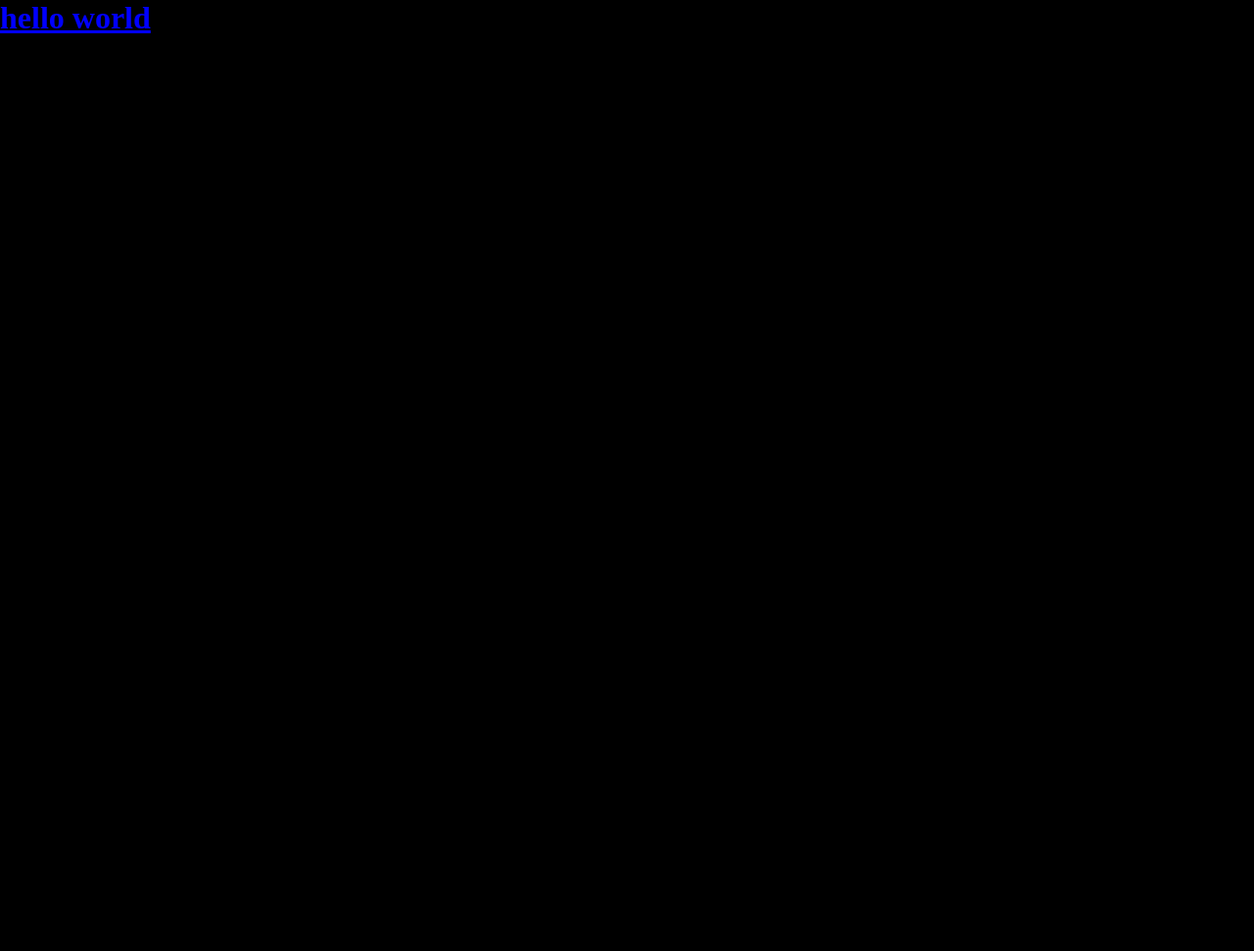
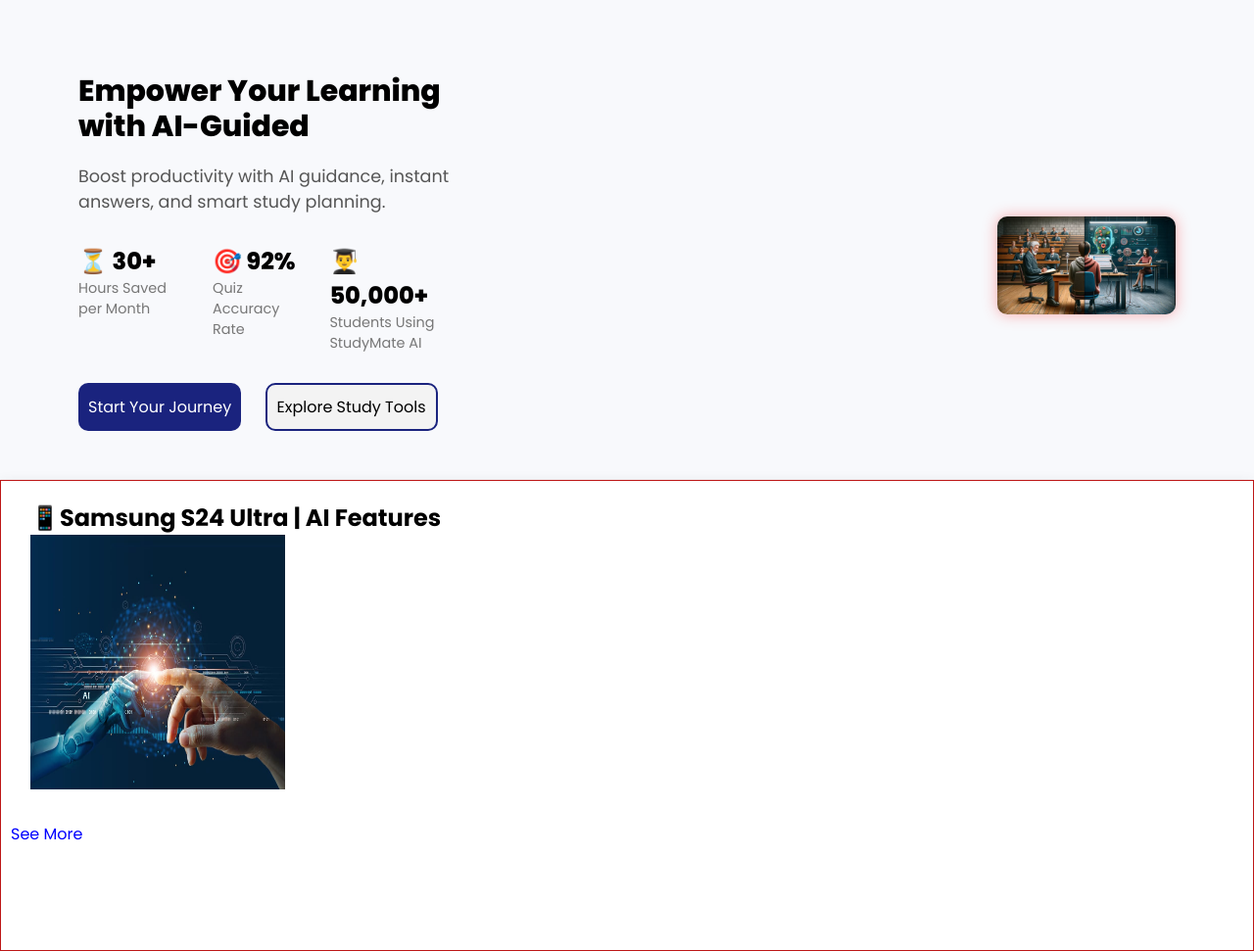
Before and after one commit to saiakshay-hub/AI-project, a Django app: page / in a window 1280 px wide. Before the commit the page is almost empty. Shown: the whole page at 98% size. Before the commit the page ends 34 px from the top, so only its background shows below. Run offline with Django 5.2, Linux system fonts and the light colour scheme.

Commit message:
frontend part

```diff
--- a/education/static/css/home.css
+++ b/education/static/css/home.css
@@ -1,11 +1,153 @@
-*{
-    margin: 0px;
-    padding: 0px;
+/* Import font */
+@import url('https://fonts.googleapis.com/css2?family=Poppins:wght@400;600;800&display=swap');
+
+body {
+    font-family: 'Poppins', sans-serif;
+    margin: 0;
+    padding: 0;
 }
 
-h1{
-    color: blue;
+/* Hero Section */
+.hero {
+    display: flex;
+    align-items: center;
+    justify-content: space-between;
+    padding: 50px 80px;
+    background: #f8f9fc;
 }
-body{
-    background-color: black;
+
+.hero-text {
+    max-width: 50%;
 }
+
+.hero-text h1 {
+    font-size: 30px;
+    font-weight: 800;
+    line-height: 1.2;
+    margin-bottom: 20px;
+}
+
+.hero-text p {
+    font-size: 1.1rem;
+    color: #555;
+    margin-bottom: 30px;
+}
+
+.records {
+    display: flex;
+    gap: 30px;
+    margin-bottom: 30px;
+}
+
+.record{
+    font-size: 1.5rem;
+    font-weight: 800;
+}
+
+.record span {
+    display: block;
+    font-size: 0.9rem;
+    font-weight: 400;
+    color: #777;
+}
+
+.first-button{
+     display: inline-block;
+  background-color: #1a237e;
+  color:white;
+  padding: 12px 10px;
+  border-radius: 10px;
+  text-decoration: none;
+  margin-right: 20px;
+ transition: transform 0.3s ease;
+}
+.second-button {
+  display: inline-block;
+  background-color: #f3f3f3;
+  color: rgb(0, 0, 0);
+  padding: 10px 10px;
+  border-radius: 10px;
+  border: 2px solid #1a237e;
+  text-decoration: none;
+  transition: transform 0.3s ease, background-color 0.3s ease, color 0.3s ease;
+}
+
+.second-button:hover {
+  transform: translateY(-2px);
+  background-color: #1a237e;
+  color: white;
+}
+
+.first-button:hover{
+   transform: translateY(-2px);
+}
+
+.hero-img {
+    position: relative;
+    margin-top: 60px;
+    margin-left: 500px;
+}
+
+.hero-img img {
+    max-width: 400px;
+    border-radius: 10px;
+    max-height: 100px;
+    box-shadow: 0px 0px 15px rgb(255, 49, 49,0.4);
+    margin-left: 50px;
+}
+.heading-animate {
+    font-size: 3rem;
+    font-weight: 700;
+    line-height: 1.2;
+    color: #1a237e;
+    opacity: 0;
+    transform: translateY(30px);
+    animation: fadeSlideIn 1.2s ease-out forwards;
+}
+
+@keyframes fadeSlideIn {
+    0% {
+        opacity: 0;
+        transform: translateY(30px);
+    }
+    100% {
+        opacity: 1;
+        transform: translateY(0);
+    }
+}
+
+.dynamic-heading {
+    font-size: 1rem;
+     font-weight: bold;
+}
+
+.word {
+    color: #ff9800;
+    display: inline-block;
+    position: relative;
+    top: 8px;
+}
+
+ /* cart section  */
+/* Card container */
+ .box1{
+    border: 1px solid rgb(189, 22, 22);
+    padding: 0px 50px 90px 10px;
+    box-shadow: 0 8px 16px rgba(0, 0, 0, 0.2);
+    transition: transform 0.3s ease;
+ }
+ .box-content1 img{
+      margin-bottom: 10px;
+      margin-left: 20px;
+ }
+ .box-content1 h1{
+    margin-bottom: 0px;
+  margin-left: 20px;
+ }
+.para{
+    color:blue;
+}
+ .box1:hover {
+  box-shadow: 0 12px 24px rgba(0, 0, 0,0.25);
+  transform: translateY(-10px);
+}
--- a/education/static/js/home.js
+++ b/education/static/js/home.js
@@ -0,0 +1,34 @@
+document.addEventListener("DOMContentLoaded", function () {
+    const words = ["Ai Tutor"];  // Add more words if you want
+    let i = 0;
+    let j = 0;
+    let isDeleting = false;
+    const speed = 100;
+    const wordSpan = document.querySelector(".dynamic-heading .word");
+
+    function typeEffect() {
+        const currentWord = words[i];
+
+        if (isDeleting) {
+            if (j > 0) {
+                wordSpan.textContent = currentWord.substring(0, j--);
+            } else {
+                wordSpan.textContent = "";   // make sure it's cleared
+                isDeleting = false;
+                i = (i + 1) % words.length;
+                setTimeout(typeEffect, 500);
+                return;
+            }
+        } else {
+            wordSpan.textContent = currentWord.substring(0, j++);
+            if (j > currentWord.length) {
+                isDeleting = true;
+                setTimeout(typeEffect, 1000);
+                return;
+            }
+        }
+        setTimeout(typeEffect, speed);
+    }
+
+    typeEffect();
+});
--- a/education/templates/base.html
+++ b/education/templates/base.html
@@ -1,14 +1,15 @@
-{%load static%}
+{% load static %}
 <!DOCTYPE html>
 <html lang="en">
 <head>
-    <meta charset="UTF-8">
-    <meta name="viewport" content="width=device-width, initial-scale=1.0">
-    <title>teamproject</title>
-     <link  rel="stylesheet" href="{% static  'css/home.css'  %}">
+  <meta charset="UTF-8" />
+  <meta name="viewport" content="width=device-width, initial-scale=1.0"/>
+  <title>College</title>
+  <link href="https://fonts.googleapis.com/css2?family=Poppins:wght@400;600;700&display=swap" rel="stylesheet">
+  <link rel="stylesheet" href="{% static 'css/home.css' %}">
 </head>
 <body>
-    {% block content %}{% endblock content %}
+  {% block content %}{% endblock content %}
+  <script src="{% static 'js/home.js' %}"></script>
 </body>
-<script src="{%static 'js/home.js' %}"></script>
 </html>
--- a/education/templates/home.html
+++ b/education/templates/home.html
@@ -1,10 +1,42 @@
 {% extends "base.html" %}
 {% load static %}
 
+{% block content %}
 
 
-{% block content %}
+<section class="hero">
+    <div class="hero-text">
+       <h1 class="dynamic-heading">
+        Empower Your Learning with AI-Guided
 
-<h1><u>hello world</u></h1>
+       </h1>
+        <p>Boost productivity with AI guidance, instant answers, and smart study planning.</p>
+
+        <div class="records">
+            <div class="record">⏳ 30+<span> Hours Saved per Month</span></div>
+            <div class="record">🎯 92%<span> Quiz Accuracy Rate</span></div>
+            <div class="record">👨‍🎓 50,000+<span>Students Using StudyMate AI</span></div>
+        </div>
+       <div>
+        <a href="#" class="first-button">Start Your Journey</a>
+        <a href="#" class="second-button">Explore Study Tools</a>
+       </div>
+    </div>
+
+    <div class="hero-img">
+        <img src="{% static 'images/study2.webp' %}" alt="College Building">
+    </div>
+</section>
+
+<section>
+    <div class="box1">
+      <div class="box-content1">
+        <h1 class="head"> 📱Samsung S24 Ultra | AI Features</h1>
+        <img src="{% static 'images/aifu.jpg' %}" alt="load" height="260px" width='260px' >
+        <p class="para">See More</p>
+      </div>
+</section>
+
+
 
 {% endblock content %}
```
Also changed, not shown: education/settings.py (+10 -0 lines), education/static/images/aifu.jpg (added), education/static/images/study2.webp (added).
